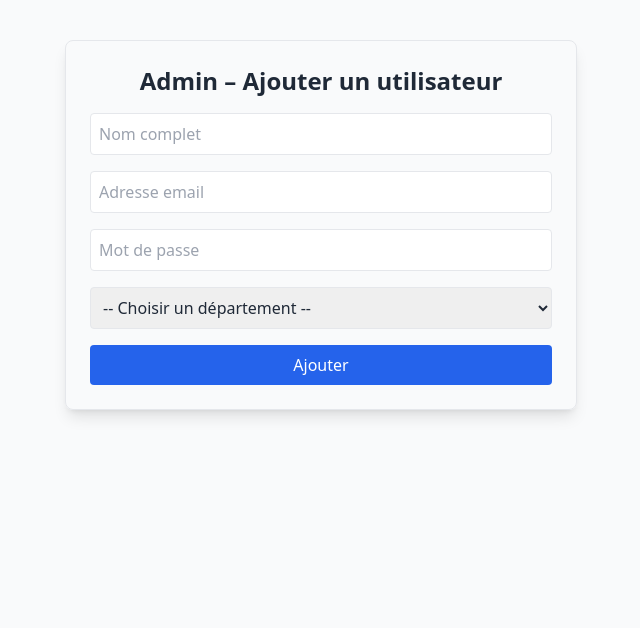
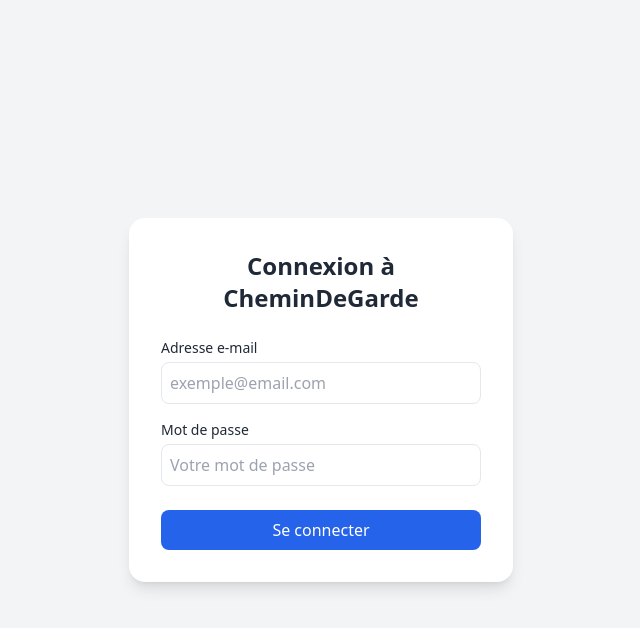
Before and after one commit to allanbavajee/CheminDeGarde, a Next.js app: page /admin in a window 1280 px wide. Shown: the top 628 px of the page, without its empty margins (319-959 px from the left). Built offline with nearby package versions, Linux system fonts and the light colour scheme; no server answers.

Commit message:
Update page.tsx

```diff
--- a/app/admin/page.tsx
+++ b/app/admin/page.tsx
@@ -1,94 +1,92 @@
 /* app/admin/page.tsx */
+/* app/login/page.tsx : page de connexion des utilisateurs */
+
 "use client";
+
 import { useState } from "react";
+import { supabase } from "@/lib/supabaseClient";
+import { useRouter } from "next/navigation";
 
-export default function AdminPage() {
+export default function LoginPage() {
+  const router = useRouter();
   const [email, setEmail] = useState("");
-  const [nom, setNom] = useState("");
-  const [departement, setDepartement] = useState("");
   const [password, setPassword] = useState("");
-  const [message, setMessage] = useState("");
+  const [error, setError] = useState("");
 
-  const handleAddUser = async (e: React.FormEvent) => {
+  const handleLogin = async (e: React.FormEvent) => {
     e.preventDefault();
-    setMessage("");
+    setError("");
 
-    try {
-      const res = await fetch("/api/create-user", {
-        method: "POST",
-        headers: { "Content-Type": "application/json" },
-        body: JSON.stringify({ email, password, nom, departement }),
-      });
+    // Vérifie si l'utilisateur existe dans users_custom
+    const { data: user, error } = await supabase
+      .from("users_custom")
+      .select("id, email, departement") // bien inclure "departement"
+      .eq("email", email)
+      .eq("password", password) // ⚠️ simple password (non hashé)
+      .single();
 
-      const data = await res.json();
-      if (!res.ok) throw new Error(data.error || "Erreur inconnue");
+    console.log("Résultat Supabase:", user, error); // 👀 debug
 
-      setMessage("✅ Utilisateur ajouté avec succès !");
-      setEmail("");
-      setNom("");
-      setDepartement("");
-      setPassword("");
-    } catch (err: any) {
-      setMessage("❌ Erreur ajout: " + err.message);
+    if (error || !user) {
+      setError("Email ou mot de passe incorrect.");
+      return;
     }
+
+    if (!user.departement) {
+      setError("Département non attribué, contactez l’admin.");
+      return;
+    }
+
+    // Redirection automatique vers le département
+    const dept = user.departement.toLowerCase().replace(/\s+/g, "-");
+    router.push(`/${dept}`);
   };
 
   return (
-    <div className="max-w-lg mx-auto mt-10 p-6 border rounded-lg shadow-lg">
-      <h1 className="text-2xl font-bold mb-4 text-center">Admin – Ajouter un utilisateur</h1>
+    <div className="flex items-center justify-center min-h-screen bg-gray-100">
+      <form
+        onSubmit={handleLogin}
+        className="bg-white p-8 rounded-2xl shadow-lg w-full max-w-sm"
+      >
+        <h1 className="text-2xl font-bold text-center mb-6">
+          Connexion à CheminDeGarde
+        </h1>
 
-      <form onSubmit={handleAddUser} className="space-y-4">
+        {error && (
+          <p className="text-red-500 text-sm text-center mb-4">{error}</p>
+        )}
+
+        <div className="mb-4">
+          <label className="block text-sm font-medium mb-1">Adresse e-mail</label>
           <input
-          type="text"
-          placeholder="Nom complet"
-          value={nom}
-          onChange={(e) => setNom(e.target.value)}
-          className="w-full p-2 border rounded"
+            type="email"
+            value={email}
+            onChange={(e) => setEmail(e.target.value)}
+            className="w-full p-2 border rounded-lg"
+            placeholder="exemple@email.com"
             required
           />
+        </div>
+
+        <div className="mb-6">
+          <label className="block text-sm font-medium mb-1">Mot de passe</label>
           <input
-          type="email"
-          placeholder="Adresse email"
-          value={email}
-          onChange={(e) => setEmail(e.target.value)}
-          className="w-full p-2 border rounded"
+            type="password"
+            value={password}
+            onChange={(e) => setPassword(e.target.value)}
+            className="w-full p-2 border rounded-lg"
+            placeholder="Votre mot de passe"
             required
           />
-        <input
-          type="password"
-          placeholder="Mot de passe"
-          value={password}
-          onChange={(e) => setPassword(e.target.value)}
-          className="w-full p-2 border rounded"
-          required
-        />
+        </div>
 
-        {/* Menu déroulant pour départements */}
-        <select
-          value={departement}
-          onChange={(e) => setDepartement(e.target.value)}
-          className="w-full p-2 border rounded"
-          required
+        <button
+          type="submit"
+          className="w-full bg-blue-600 text-white py-2 rounded-lg hover:bg-blue-700 transition"
         >
-          <option value="">-- Choisir un département --</option>
-          <option value="Louange">Louange</option>
-          <option value="Intercession">Intercession</option>
-          <option value="Impact Junior/Adso">Impact Junior/Adso</option>
-          <option value="Evangelisation">Evangelisation</option>
-          <option value="Cellule">Cellule</option>
-          <option value="Hotesse">Hotesse</option>
-          <option value="Technique/Comm">Technique/Comm</option>
-          <option value="Moderation">Moderation</option>
-          <option value="Compassion">Compassion</option>
-          <option value="Conseiller">Conseiller</option>
-        </select>
-
-        <button type="submit" className="w-full bg-blue-600 text-white p-2 rounded hover:bg-blue-700">
-          Ajouter
+          Se connecter
         </button>
       </form>
-
-      {message && <p className="mt-4 text-center">{message}</p>}
     </div>
   );
 }
```
Lines whose indentation alone changed are shown as unchanged.
